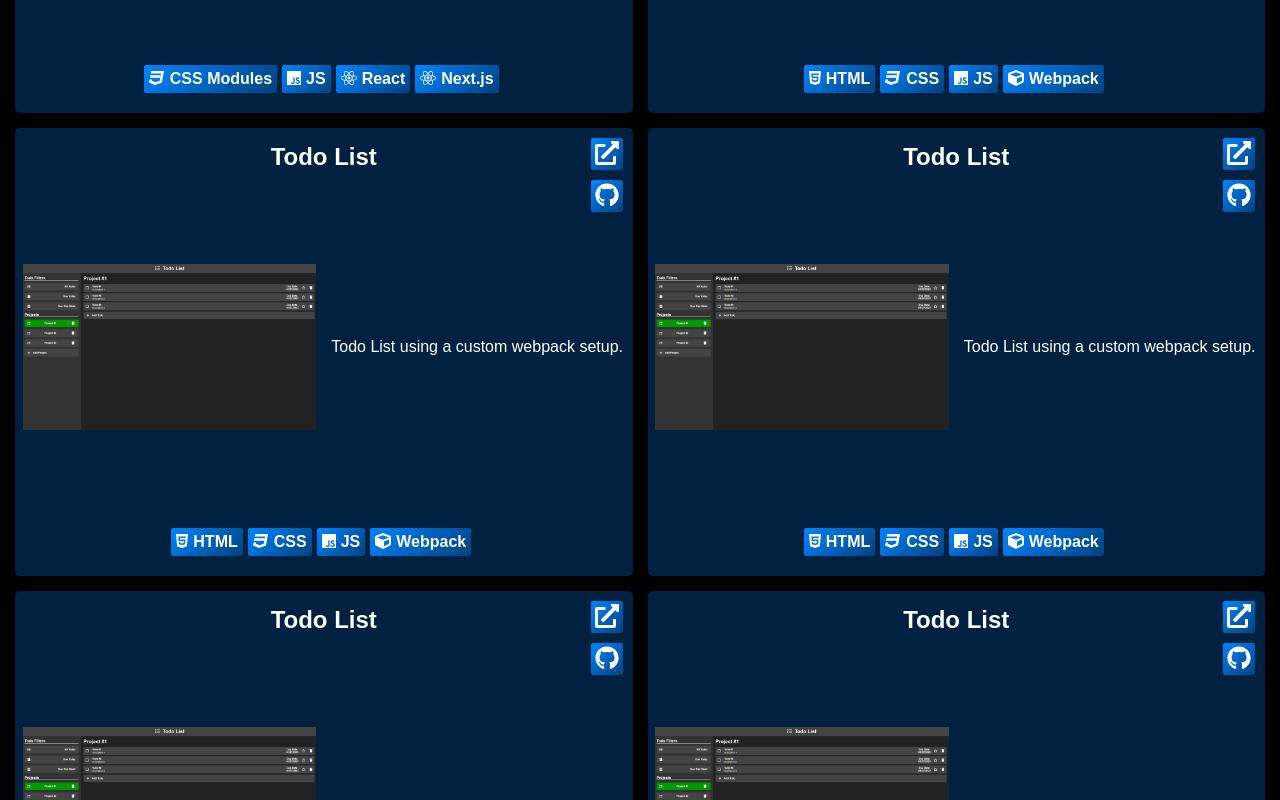
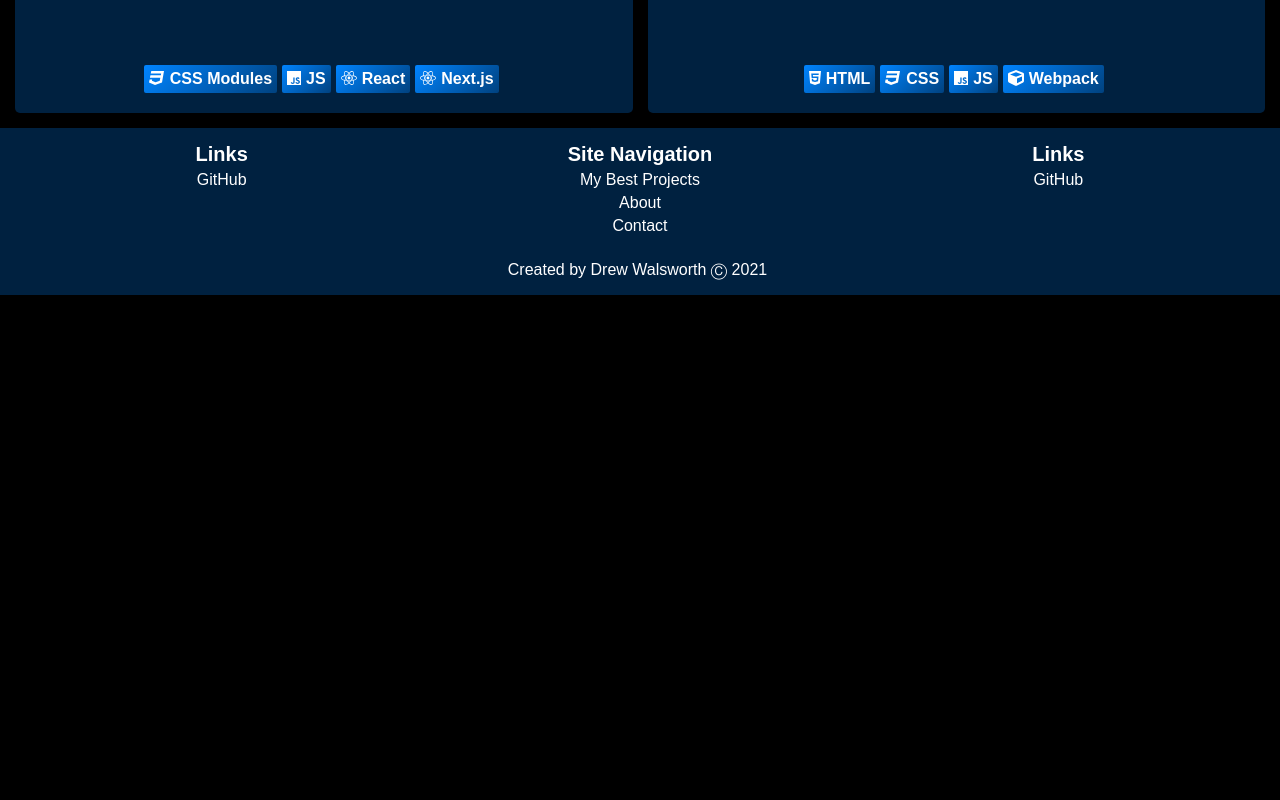
Before and after one commit to majegoid/My-Portfolio-Website, a Next.js app: page / in a window 1280 px wide. Shown: the part 640-1440 px from the top of the page. After the commit the page ends 935 px from the top, so only its background shows below. Built offline with nearby package versions, Linux system fonts and the light colour scheme.

Commit message:
removes extra projects for testing

```diff
--- a/data/projectsDataList.js
+++ b/data/projectsDataList.js
@@ -20,44 +20,4 @@ export const projectsDataList = [
     tags: ['html', 'css', 'js', 'webpack'],
     imageSrc: '/todo_list_app.png',
   },
-  {
-    title: 'Todo List',
-    description: 'Todo List using a custom webpack setup.',
-    links: {
-      visit: 'https://majegoid.github.io/todo-list/',
-      source: 'https://github.com/majegoid/todo-list',
-    },
-    tags: ['html', 'css', 'js', 'webpack'],
-    imageSrc: '/todo_list_app.png',
-  },
-  {
-    title: 'Todo List',
-    description: 'Todo List using a custom webpack setup.',
-    links: {
-      visit: 'https://majegoid.github.io/todo-list/',
-      source: 'https://github.com/majegoid/todo-list',
-    },
-    tags: ['html', 'css', 'js', 'webpack'],
-    imageSrc: '/todo_list_app.png',
-  },
-  {
-    title: 'Todo List',
-    description: 'Todo List using a custom webpack setup.',
-    links: {
-      visit: 'https://majegoid.github.io/todo-list/',
-      source: 'https://github.com/majegoid/todo-list',
-    },
-    tags: ['html', 'css', 'js', 'webpack'],
-    imageSrc: '/todo_list_app.png',
-  },
-  {
-    title: 'Todo List',
-    description: 'Todo List using a custom webpack setup.',
-    links: {
-      visit: 'https://majegoid.github.io/todo-list/',
-      source: 'https://github.com/majegoid/todo-list',
-    },
-    tags: ['html', 'css', 'js', 'webpack'],
-    imageSrc: '/todo_list_app.png',
-  },
 ];
```
